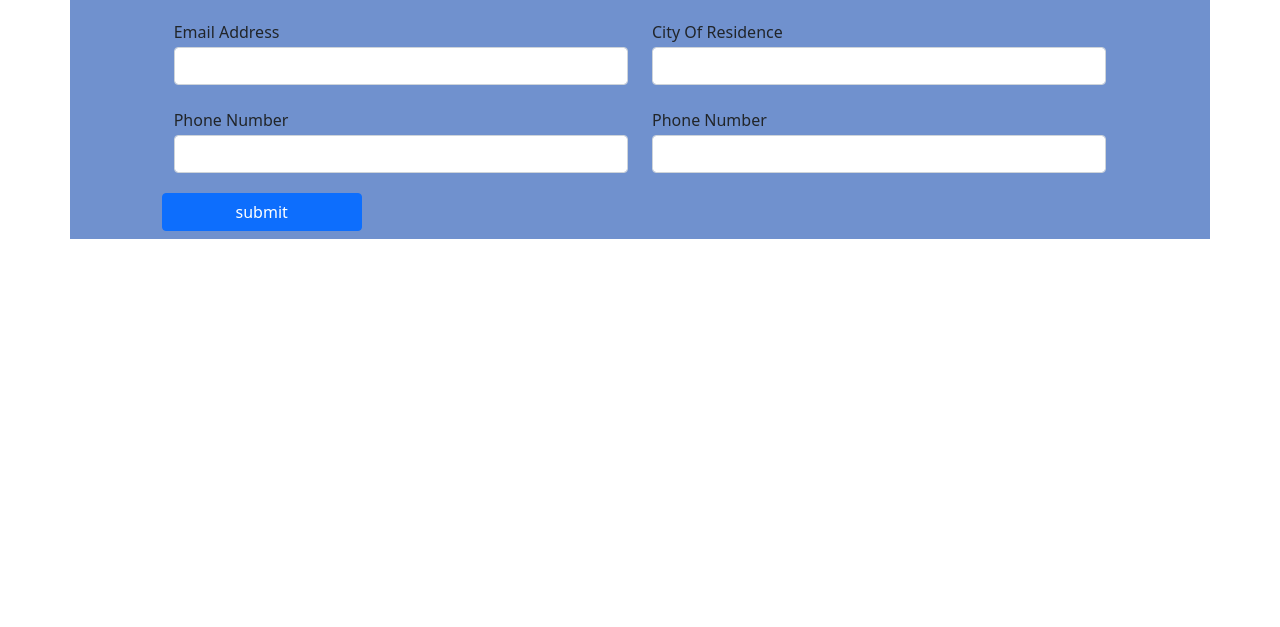
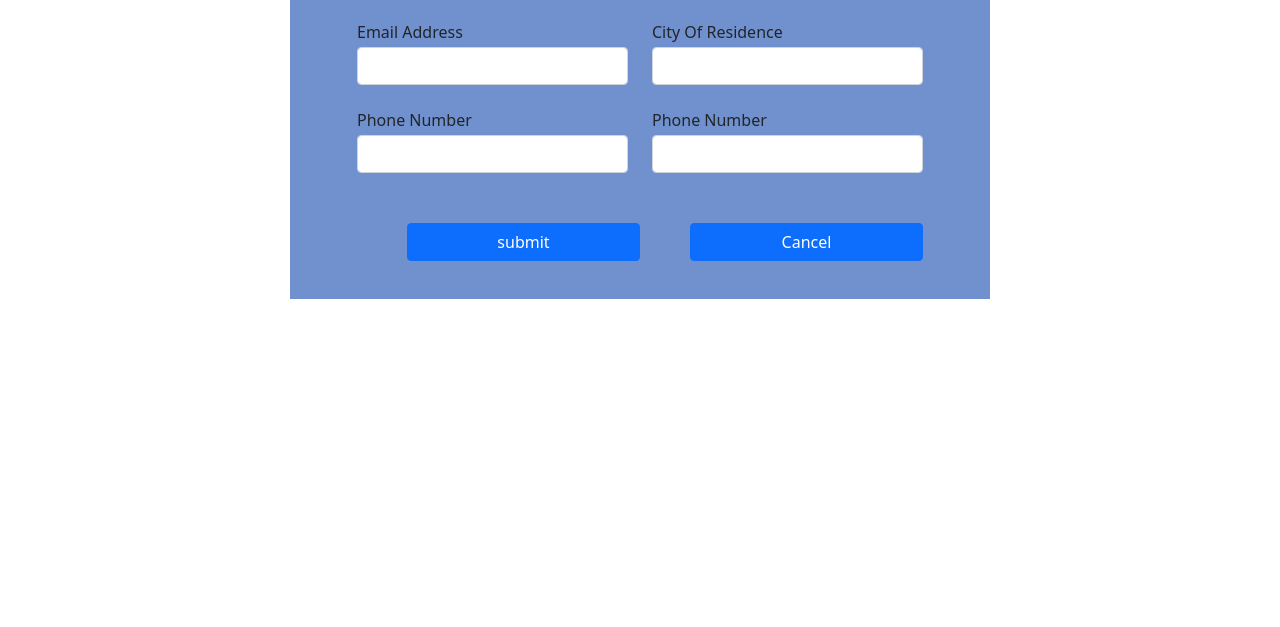
Before and after one commit to NeemaMwende/Register-Form, a plain HTML site: page index.html in a window 1280 px wide. Shown: the part 173-800 px from the top of the page. Drawn offline with nearby package versions, Linux system fonts and the light colour scheme.

Commit message:
Css Updates

```diff
--- a/index.html
+++ b/index.html
@@ -16,10 +16,12 @@
         .container
         {
             box-sizing: border-box;
+            width: 700px;
             background-color: rgb(112, 145, 206);
             padding: 50px;
-            justify-content: space-between;
+            justify-content: center;
             line-height: 30px;
+
         }
         h2
         {
@@ -30,13 +32,21 @@
         }
         .btn
         {
-            width: 200px;
+            width: 500px;
+            margin-right: 00px;
+            margin-left: 50px;
+            margin-bottom: 30px;
+            margin-top: 30px;
 
         }
         .btn:hover
         {
             color: red;
             background-color: rgb(71, 66, 83);
+        }
+        .button
+        {
+            display: flex;
         }
     </style>
 </head>
@@ -85,8 +95,10 @@
                                             <div class="invalid-feedback">Please Enter Your First Name</div>
                                         </div>
 
-
+                                        <div class="button">
                                         <input type="submit" value="submit" class="btn btn-primary ">
+                                        <input type="submit" value="Cancel" class="btn btn-primary ">
+                                    </div>
                     </div>
                 </form>
             </div>
```
